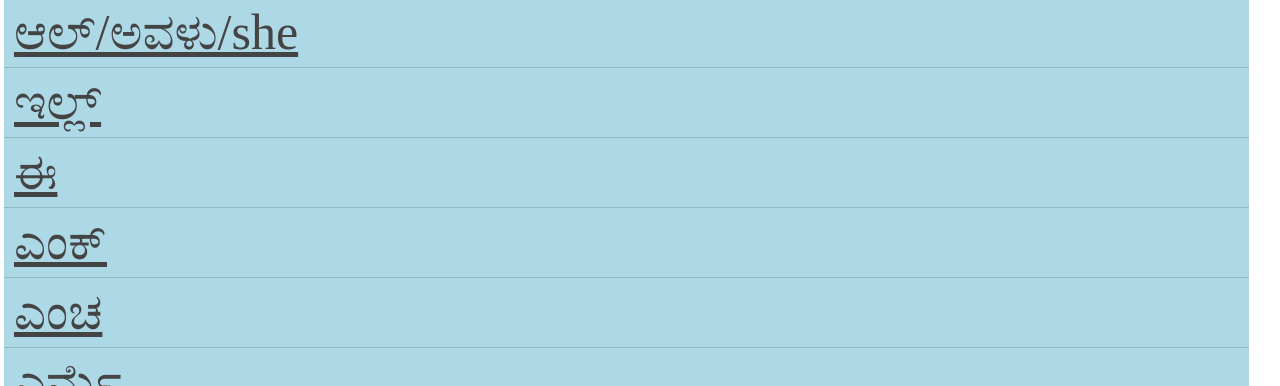
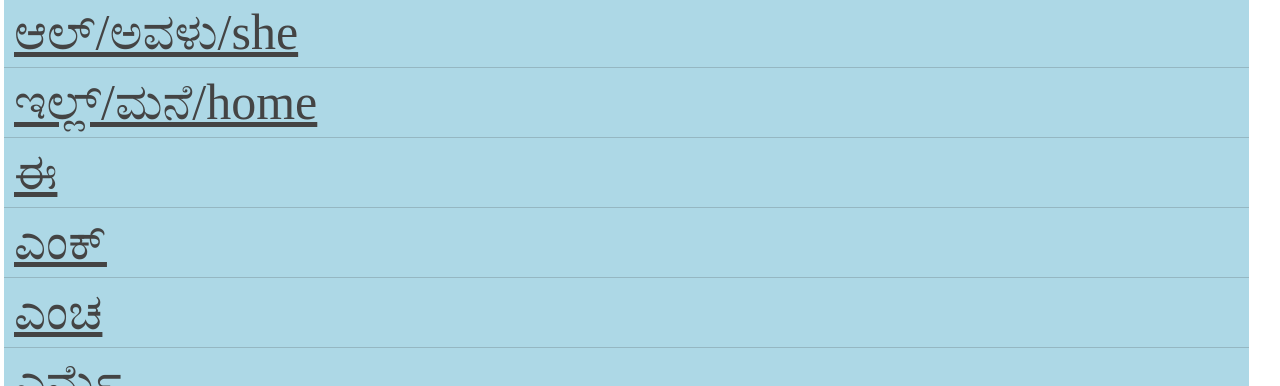
Before and after one commit to akshay123rai/Tulu-Dictionary, a plain HTML site: page search.html in a window 1280 px wide. Shown: the part 714-1100 px from the top of the page. Drawn offline with Linux system fonts and the light colour scheme.

Commit message:
Update search.html

```diff
--- a/search.html
+++ b/search.html
@@ -21,7 +21,7 @@
          <li><a href="words/AAelgA.html">ಅಲೆಗ್/ಅವಳಿಗೆ/for her</a></li>
 	<li><a href="words/Aaey.html">ಆಯೆ/ಅವನು/he</a></li>						<li><a href="#">ಆಯೆ</a></li>
          <li><a href="words/AalA.html">ಆಲ್/ಅವಳು/she</a></li>
-         <li><a href="#">ಇಲ್ಲ್</a></li>
+         <li><a href="words/AilAlA.html">ಇಲ್ಲ್/ಮನೆ/home</a></li>
 									<li><a href="#">ಈ</a></li>
          <li><a href="#">ಎಂಕ್</a></li>
          <li><a href="#">ಎಂಚ</a></li>
```
